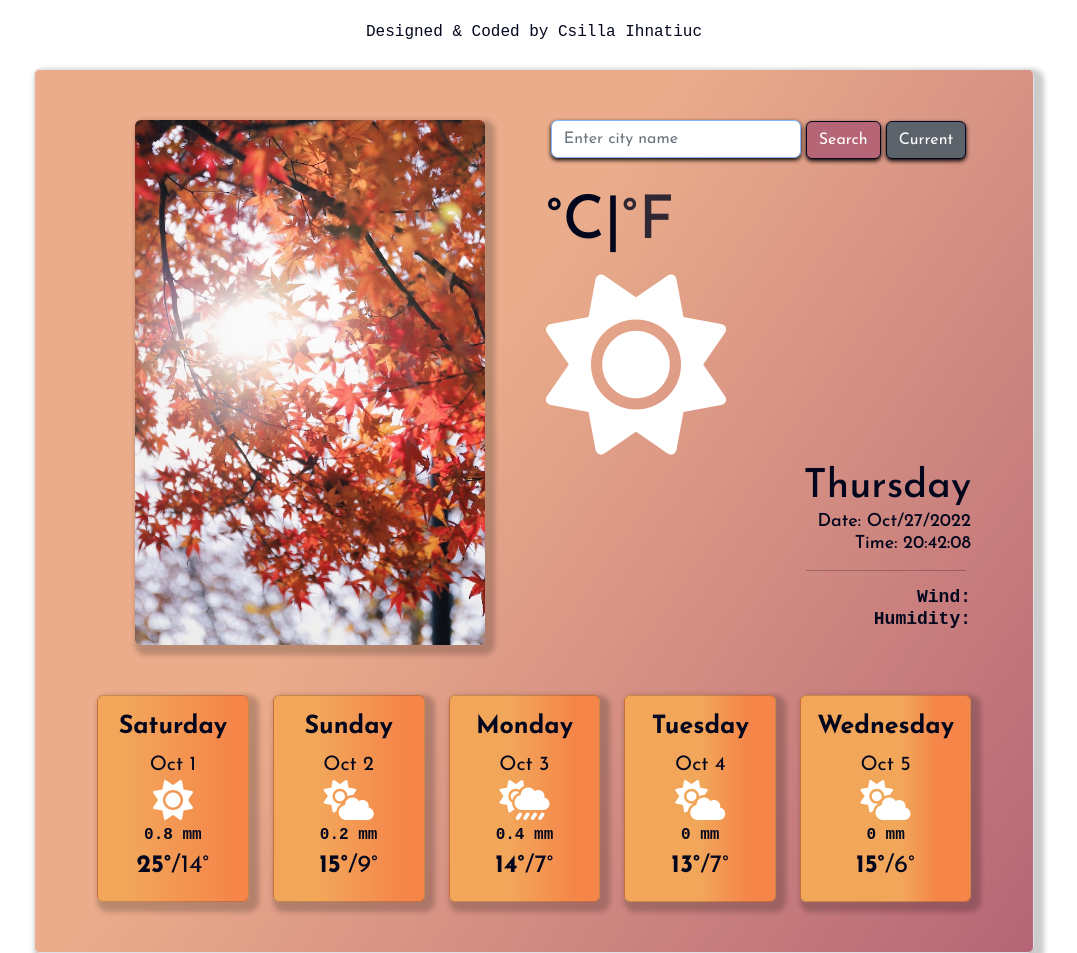
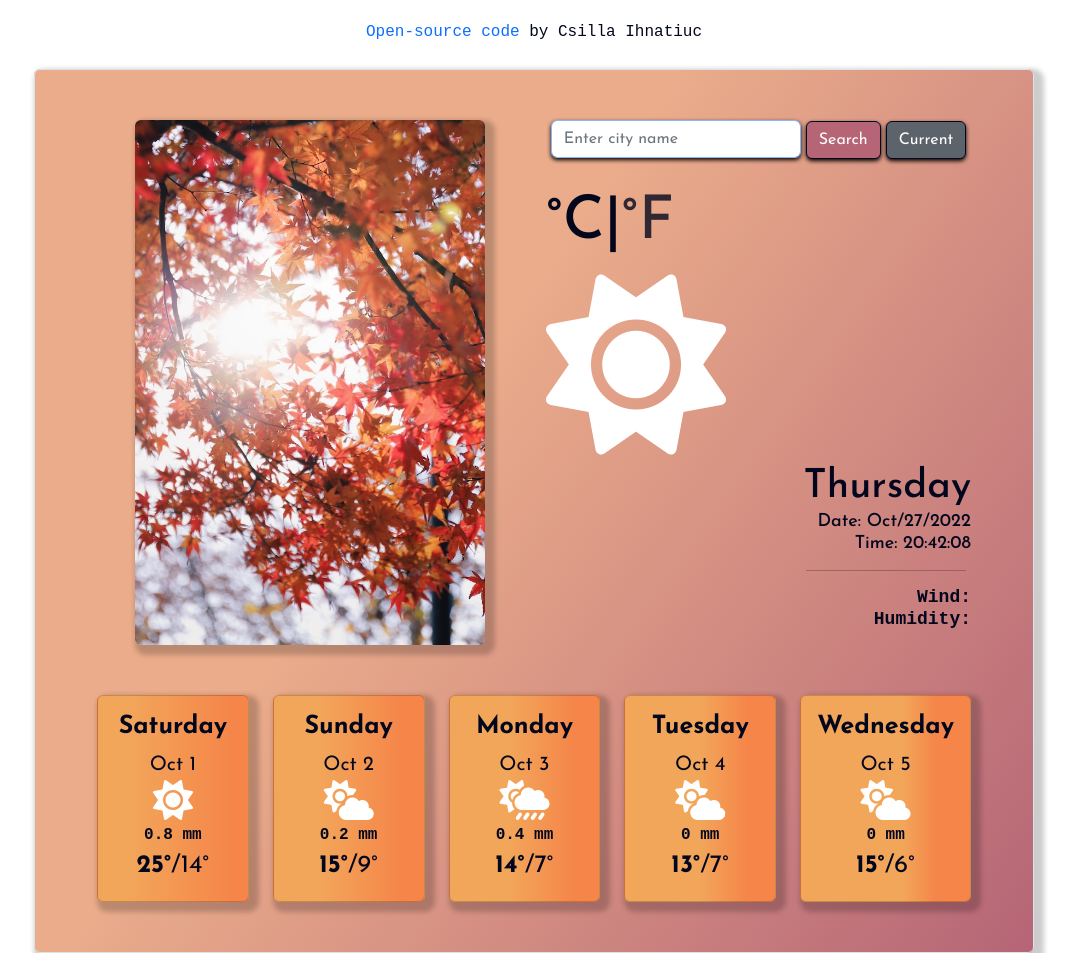
Before and after one commit to CsillaI/my-weather-app, a plain HTML site: page index.html in a window 1280 px wide. Shown: the top 953 px of the page, without its empty margins (106-1183 px from the left). Drawn offline with nearby package versions, Linux system fonts and the light colour scheme; no server answers.

Commit message:
Updated HTML with GitHub link & styled it in CSS

```diff
--- a/index.html
+++ b/index.html
@@ -25,7 +25,14 @@
     <title>Weather App</title>
   </head>
   <body>
-    <span class="author">Designed & Coded by Csilla Ihnatiuc</span>
+    <span class="author">
+      <a
+        href="https://github.com/CsillaI/my-weather-app"
+        target="_blank"
+        class="git-link"
+        >Open-source code </a
+      >by Csilla Ihnatiuc</span
+    >
     <div class="container text-center">
       <div class="row wraping">
         <div class="col-12 border">
--- a/src/styles.css
+++ b/src/styles.css
@@ -9,6 +9,10 @@ body {
   text-align: center;
   font-family: "Courier New", Courier, monospace;
   margin-top: 20px;
+}
+
+.git-link {
+  text-decoration: none;
 }
 
 .sunny-picture {
```
